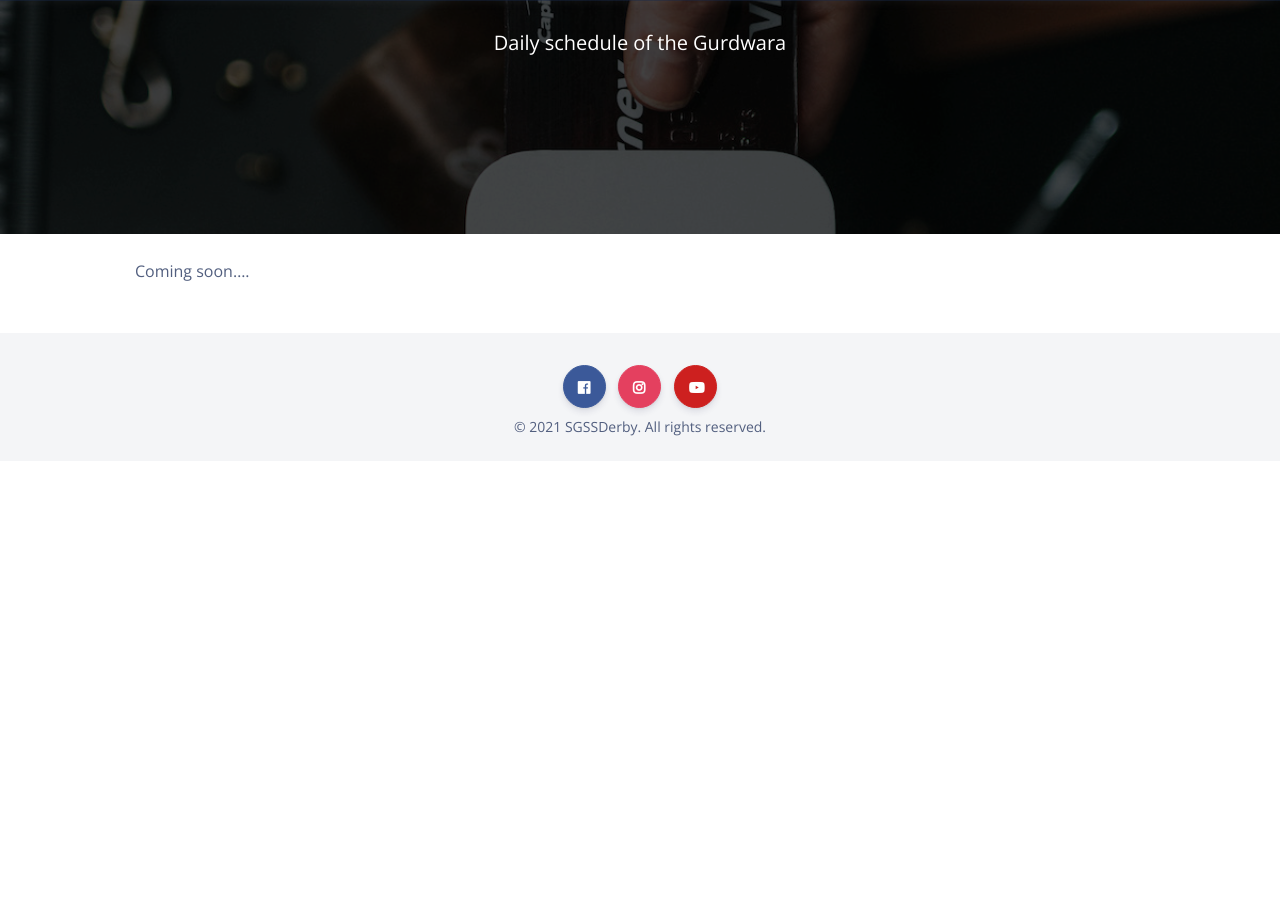
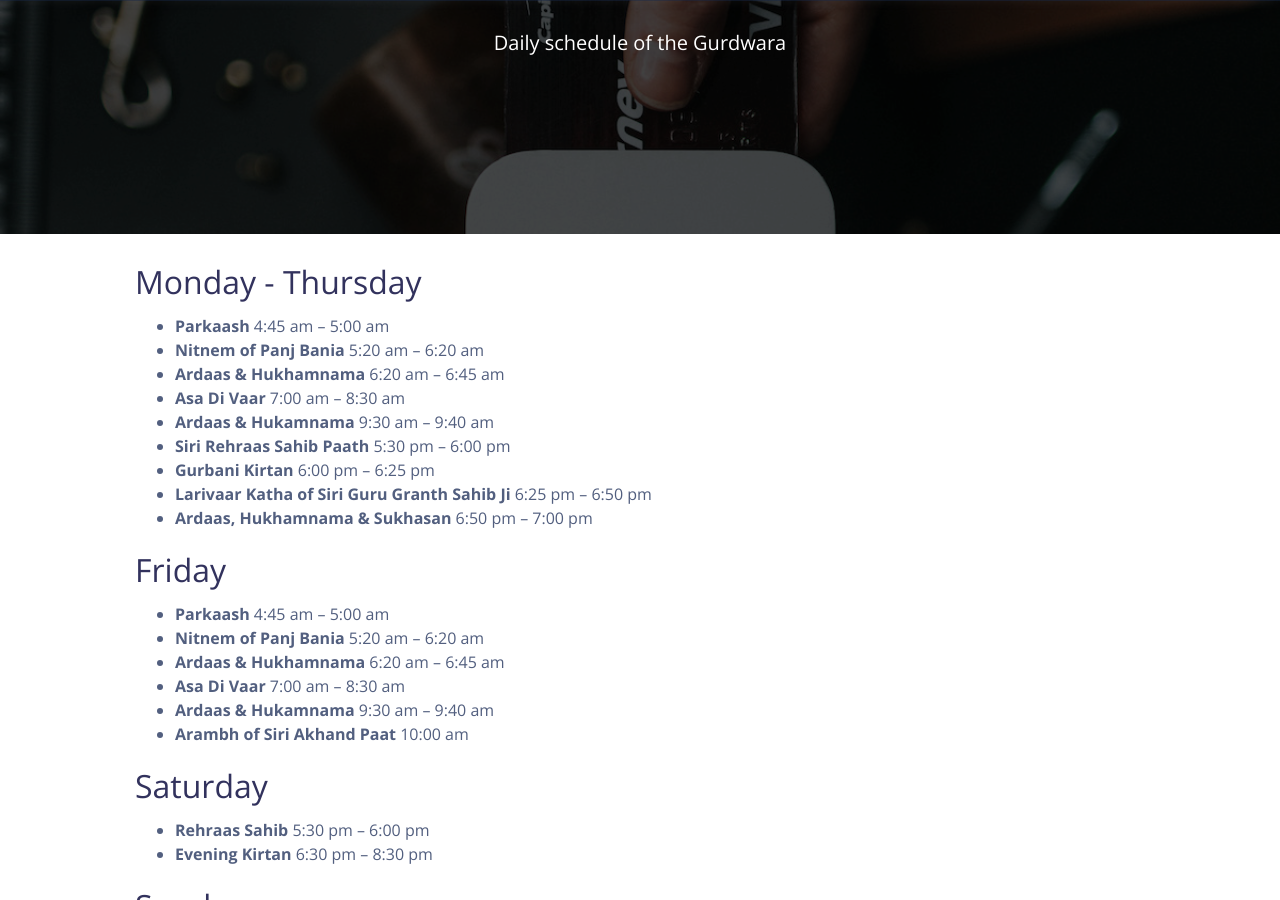
Before and after one commit to sgssderby/sgssderby.github.io, a Jekyll site: the page built from _pages/schedule.md, in a window 1280 px wide and 900 px high, scrolled down 306 px. Built offline with Jekyll 4.4.1, drawn with Linux system fonts in a browser that asks for light colours; nearby versions of some CDN libraries; before the commit the page ends 900 px from its top, so only the background shows below that; some of the changed text lies outside the part shown.

Commit message:
add content to daily schedule

```diff
--- a/_pages/schedule.md
+++ b/_pages/schedule.md
@@ -1,8 +1,40 @@
 ---
 title: Schedule
 subtitle: Daily schedule of the Gurdwara
-description: TBD
+description: Daily schedule of the Gurdwara
 featured_image: /assets/img/pages/nathan-dumlao.jpg
 ---
 
-Coming soon....
+## Monday - Thursday
+
+- **Parkaash** 4:45 am – 5:00 am
+- **Nitnem of Panj Bania** 5:20 am – 6:20 am
+- **Ardaas & Hukhamnama** 6:20 am – 6:45 am
+- **Asa Di Vaar** 7:00 am – 8:30 am
+- **Ardaas & Hukamnama** 9:30 am – 9:40 am
+- **Siri Rehraas Sahib Paath** 5:30 pm – 6:00 pm
+- **Gurbani Kirtan** 6:00 pm – 6:25 pm
+- **Larivaar Katha of Siri Guru Granth Sahib Ji** 6:25 pm – 6:50 pm
+- **Ardaas, Hukhamnama & Sukhasan** 6:50 pm – 7:00 pm
+
+## Friday
+
+- **Parkaash** 4:45 am – 5:00 am
+- **Nitnem of Panj Bania** 5:20 am – 6:20 am
+- **Ardaas & Hukhamnama** 6:20 am – 6:45 am
+- **Asa Di Vaar** 7:00 am – 8:30 am
+- **Ardaas & Hukamnama** 9:30 am – 9:40 am
+- **Arambh of Siri Akhand Paat** 10:00 am
+
+## Saturday
+
+- **Rehraas Sahib** 5:30 pm – 6:00 pm
+- **Evening Kirtan** 6:30 pm – 8:30 pm
+
+## Sunday
+
+- **Bhog of Siri Akhand Paath** 9:15 am – 10:30 am
+- **Gurbani Kirtan** 10:30 am – 12:00 pm
+- **Gurbani Veechaar & Kirtan by Youth** 12:00 pm – 1:00 pm
+- **End of Divaan** 1:00 pm
+- **Siri Rehraas Sahib** 6:00 pm – 7:15 pm
```
Also changed, not shown: todo.md (+1 -1 lines).
